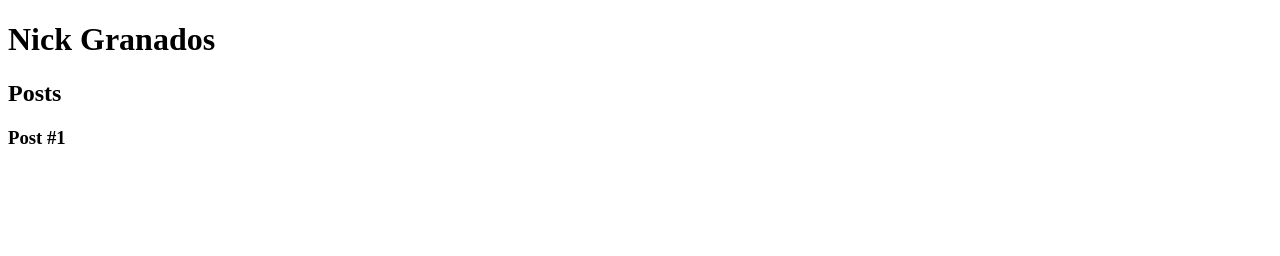
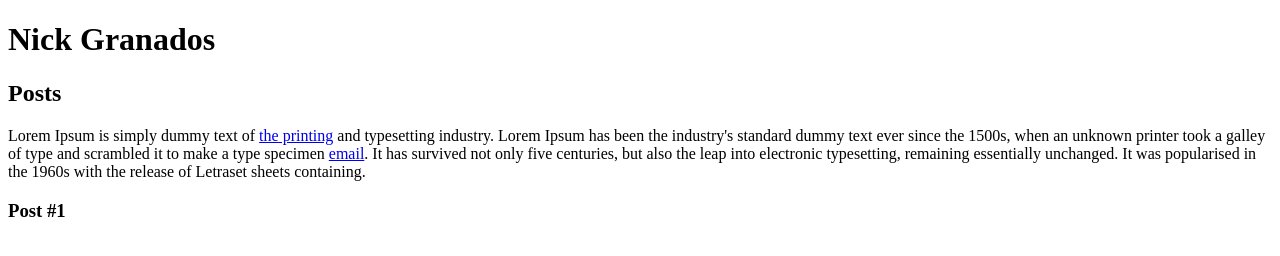
Before and after one commit to internick2017/dio-desafio-github-primerio-repositorio, a plain HTML site: page curso-html5-e-css3/index.html in a window 1280 px wide. Drawn offline with Linux system fonts and the light colour scheme.

Commit message:
textos e liks

```diff
--- a/curso-html5-e-css3/index.html
+++ b/curso-html5-e-css3/index.html
@@ -16,6 +16,13 @@
         <header>
             <h2>Posts</h2>
         </header>
+        <p>
+            Lorem Ipsum is simply dummy text of <a href="https://www.lipsum.com/" target="blank">the printing</a> and typesetting industry. Lorem Ipsum has been the
+            industry's standard dummy text ever since the 1500s, when an unknown printer took a galley of type and
+            scrambled it to make a type specimen <a href="mailto:nickgranados01@gmail.com">email</a>. It has survived not only five centuries, but also the leap into
+            electronic typesetting, remaining essentially unchanged. It was popularised in the 1960s with the release of
+            Letraset sheets containing.
+        </p>
         <article>
             <header>
                 <h3>
```
